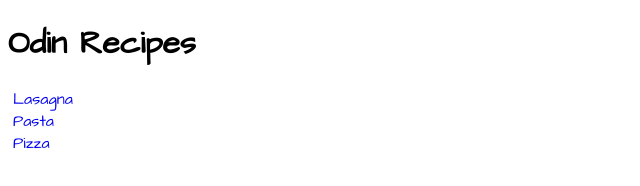
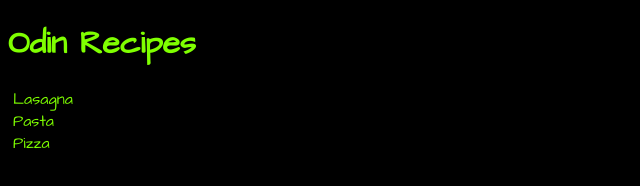
Before and after one commit to Marin-ST/Odin-recipes, a plain HTML site: page index.html in a window 1280 px wide. Shown: the whole page, without its empty margins (0-640 px from the left). Drawn offline with Linux system fonts and the light colour scheme.

Commit message:
Changed the main background color

```diff
--- a/style.css
+++ b/style.css
@@ -2,10 +2,17 @@
 
 body{
     font-family: 'Architects Daughter', cursive;
+    background-color: black;
+    color: chartreuse;
+}
+a:hover{
+    color: white;
+    font-size: 18px;
 }
 
 a{
     text-decoration: none;
+    color: chartreuse;
 }
 
 ul{
```
